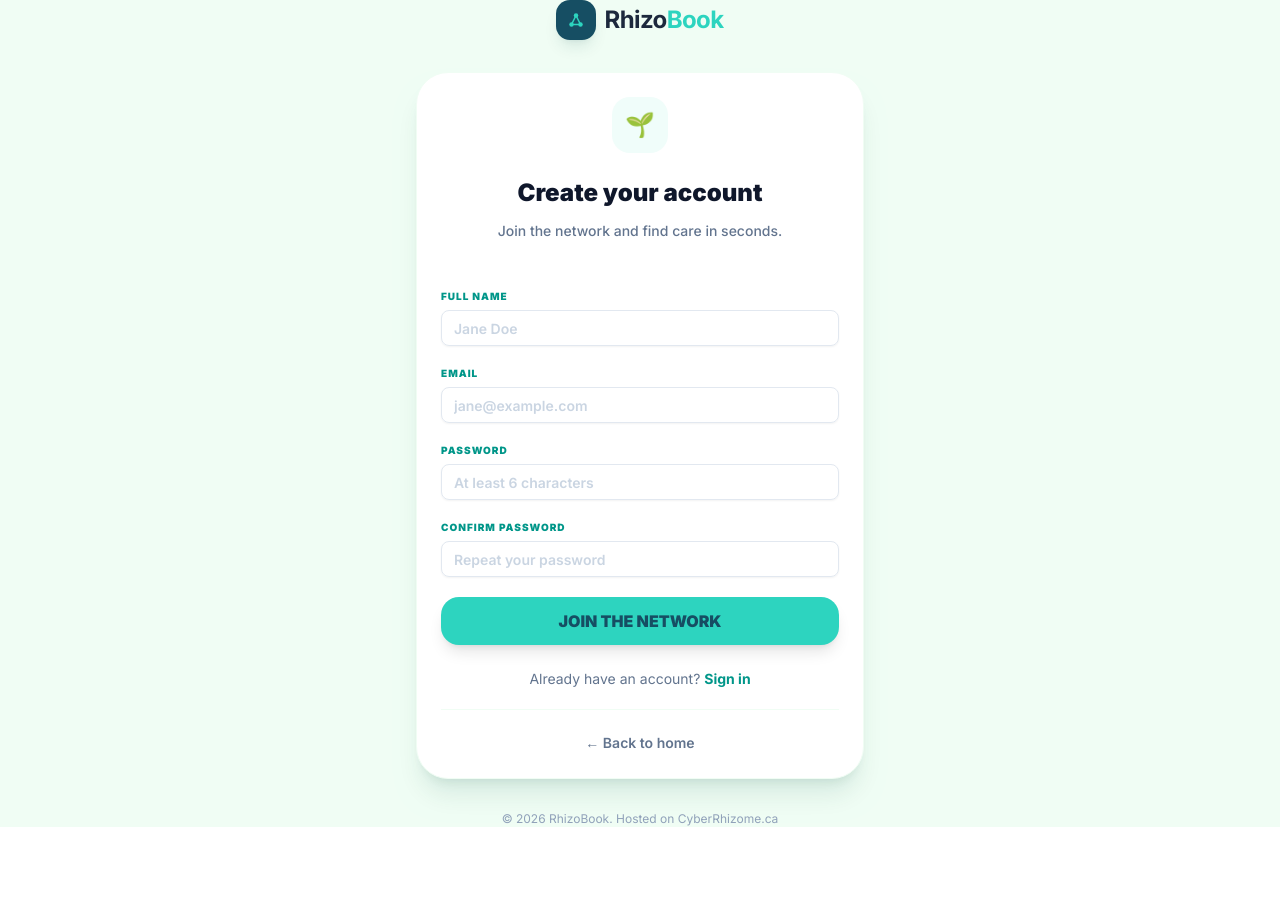
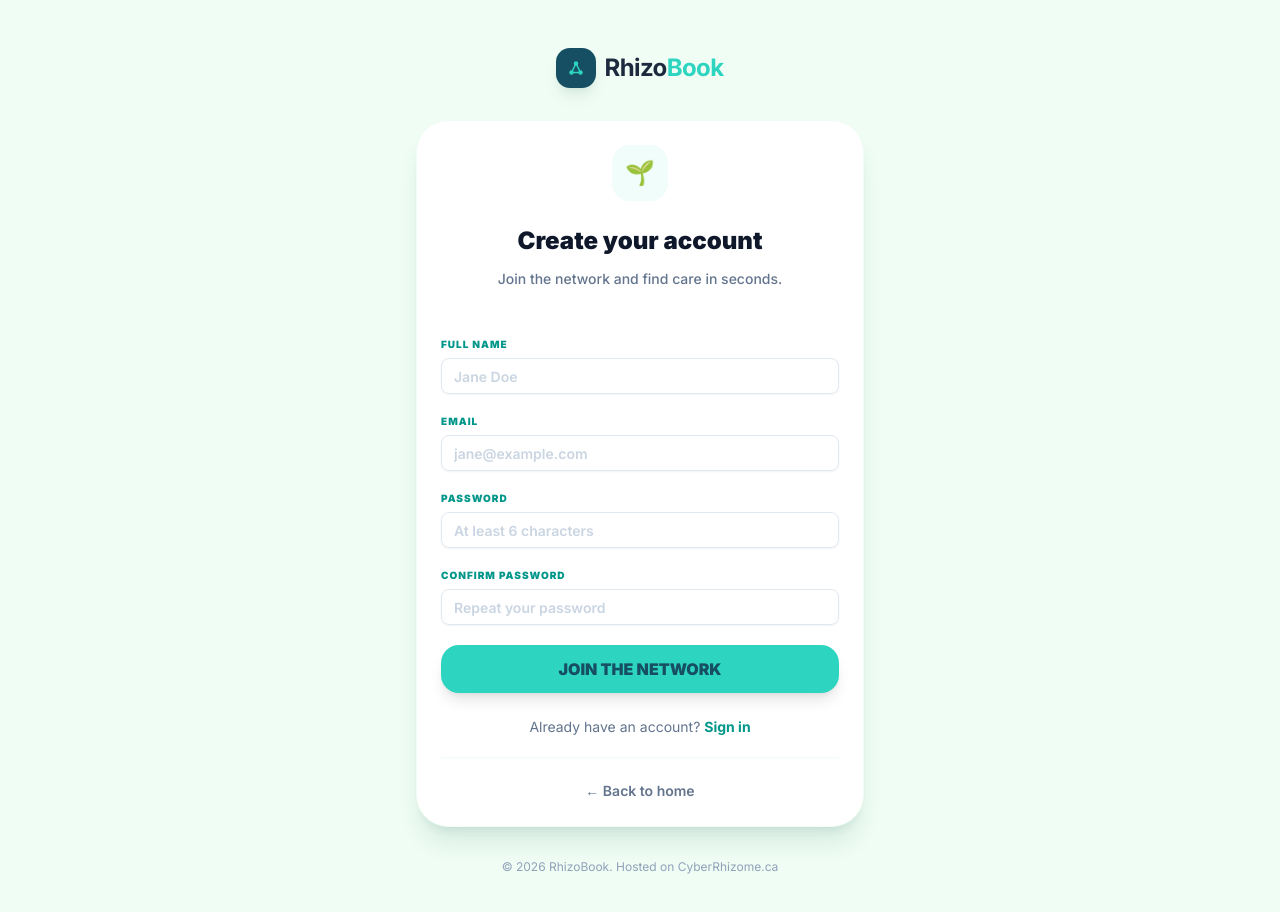
Before and after one commit to obrienma/rhizo-book, a Next.js app in the folder frontend/: page /register in a window 1280 px wide. Shown: the top 912 px of the page. Before the commit the page ends 827 px from the top, so only its background shows below. Built offline with nearby package versions, Linux system fonts and the light colour scheme; no server answers.

Commit message:
Add padding to registration and login forms

```diff
--- a/frontend/app/login/page.tsx
+++ b/frontend/app/login/page.tsx
@@ -62,7 +62,7 @@ export default function LoginPage() {
   };
 
   return (
-    <div className="flex min-h-screen items-center justify-center bg-[#F0FDF4] px-4 font-sans selection:bg-teal-100">
+    <div className="flex min-h-screen items-center justify-center bg-[#F0FDF4] px-4 py-12 font-sans selection:bg-teal-100">
       <div className="w-full max-w-md">
         {/* Logo — click to return home */}
         <Link href="/" className="block mb-8">
--- a/frontend/app/register/page.tsx
+++ b/frontend/app/register/page.tsx
@@ -87,7 +87,7 @@ export default function PatientRegisterPage() {
   };
 
   return (
-    <div className="flex min-h-screen items-center justify-center bg-[#F0FDF4] px-4 font-sans selection:bg-teal-100">
+    <div className="flex min-h-screen items-center justify-center bg-[#F0FDF4] px-4 py-12 font-sans selection:bg-teal-100">
       <div className="w-full max-w-md">
         {/* Logo */}
         <Link href="/" className="block mb-8">
```
